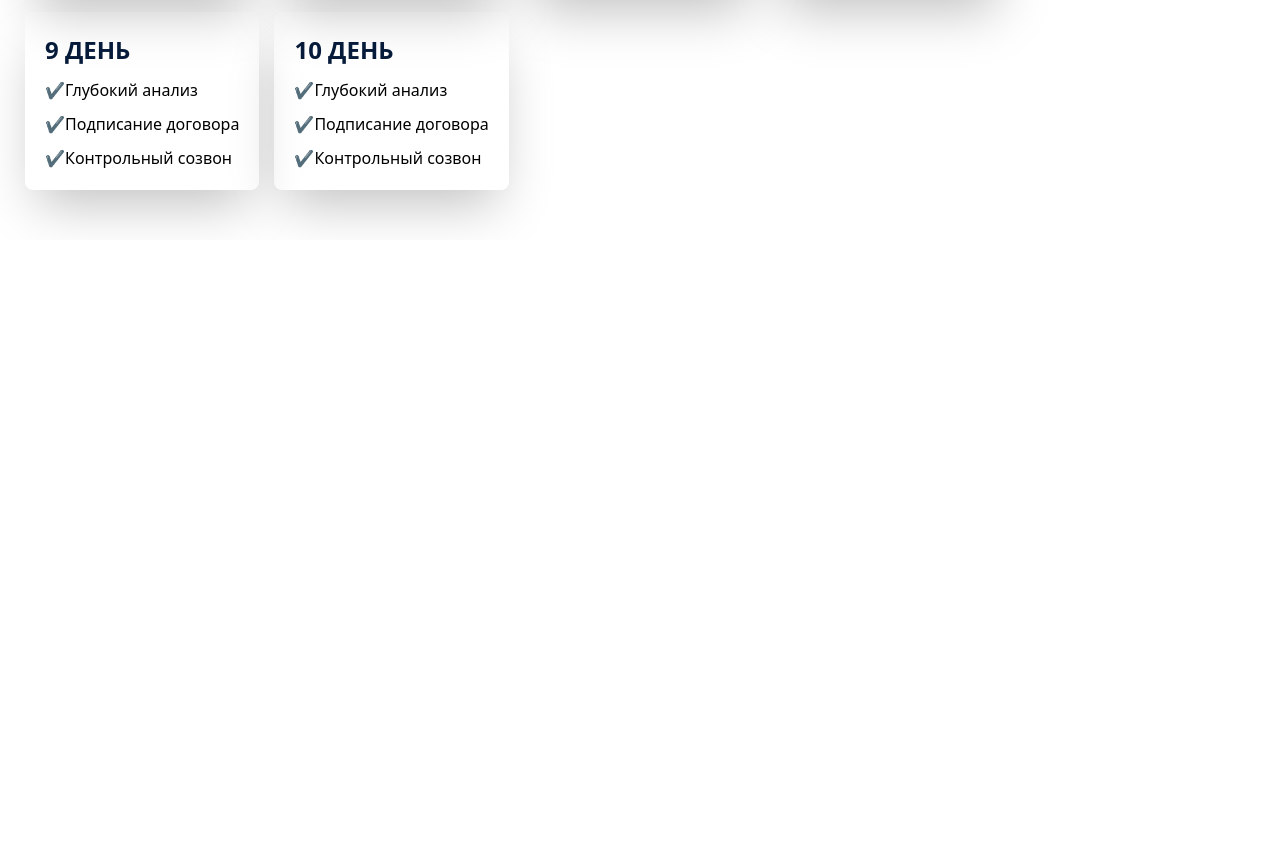
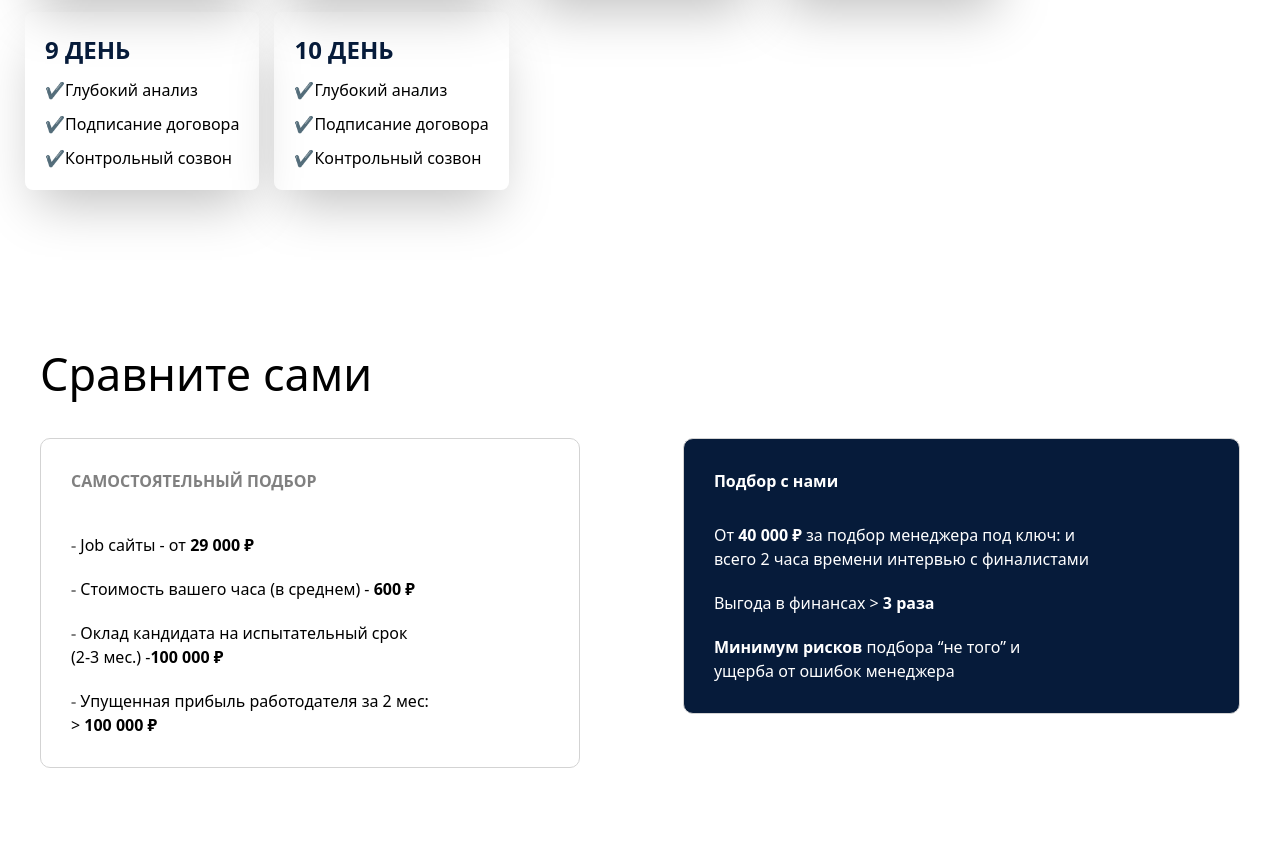
Before and after one commit to rxmnw/examen2-2, a website: page index.html in a window 1280 px wide. Shown: the part 1320-2188 px from the top of the page. Before the commit the page ends 1560 px from the top, so only its background shows below. Drawn offline with Linux system fonts and the light colour scheme.

Commit message:
section3

```diff
--- a/index.html
+++ b/index.html
@@ -338,7 +338,95 @@
     </section>
 
 
+ <section class="max-w-300 m-auto flex flex-col gap-[30px] lg:p-[100px_0px] p-[50px_20px]" >
 
+    <p class="text-[45px] font-medium">Сравните сами</p>
+
+    <div class="flex flex-col gap-[30px] lg:flex-row lg:justify-between items-start" >
+
+        <div class="flex flex-col gap-[40px] border border-[lightgray] rounded-[10px] py-[30px] pl-[30px] lg:pr-[150px] pr-[10px]" >
+
+            <p class="text-[gray] font-bold text-[16px] w-[100%]"> САМОСТОЯТЕЛЬНЫЙ ПОДБОР
+
+            </p>
+
+            <nav class="flex flex-col items-start gap-[20px]">
+
+                <p>
+
+                    <span class="font-bold text-[gray]">-</span> Job сайты - от
+
+                    <span class="font-bold">29 000 ₽</span>
+
+                </p>
+
+                <p>
+
+                    <span class="font-bold text-[gray]">-</span> Стоимость вашего часа (в среднем) - <span class="font-bold">600 ₽</span>
+
+                </p>
+
+                <p>
+
+                    <span class="font-bold text-[gray]">-</span> Оклад кандидата на испытательный срок <br />(2-3 мес.) -<span class="font-bold">100 000 ₽</span>
+
+                </p>
+
+                <p>
+
+                    <span class="font-bold text-[gray]">-</span> Упущенная прибыль  работодателя за 2 мес: <br /> > <span class="font-bold">100 000 ₽</span>
+
+                </p>
+
+
+            </nav>
+
+        </div>
+
+
+        <div class="flex flex-col gap-[30px] border border-[lightgray] rounded-[10px] p-[30px_10px_30px_30px]  lg:pr-[150px]  bg-[#061B3A]" >
+
+            <p class="text-[gray] font-bold text-[16px] text-[white]">  Подбор с нами
+
+            </p>
+
+            <div class="flex flex-col items-start gap-[20px]">
+
+                <p class="text-[white]">
+
+                    <i class="fa-solid fa-check"></i> От
+
+                    <span class="font-bold">40 000 ₽</span> за подбор менеджера под  ключ: и <br />
+
+                    всего 2 часа времени интервью с финалистами
+
+                </p>
+
+                <p class="text-white">
+
+                    <i class="fa-solid fa-check"></i> Выгода в   финансах > <span class="font-bold">3 раза</span>
+
+
+                </p>
+
+                <p class="text-[white]">
+
+                    <i class="fa-solid fa-check"></i>
+
+                    <span class="font-bold">Минимум рисков</span> подбора “не того” и <br/>
+
+                    <span>ущерба</span> от ошибок менеджера
+
+                </p>
+
+            </div>
+
+
+        </div>
+
+    </div>
+
+</section>
 
 
 
```
Also changed, not shown: src/output.css.
